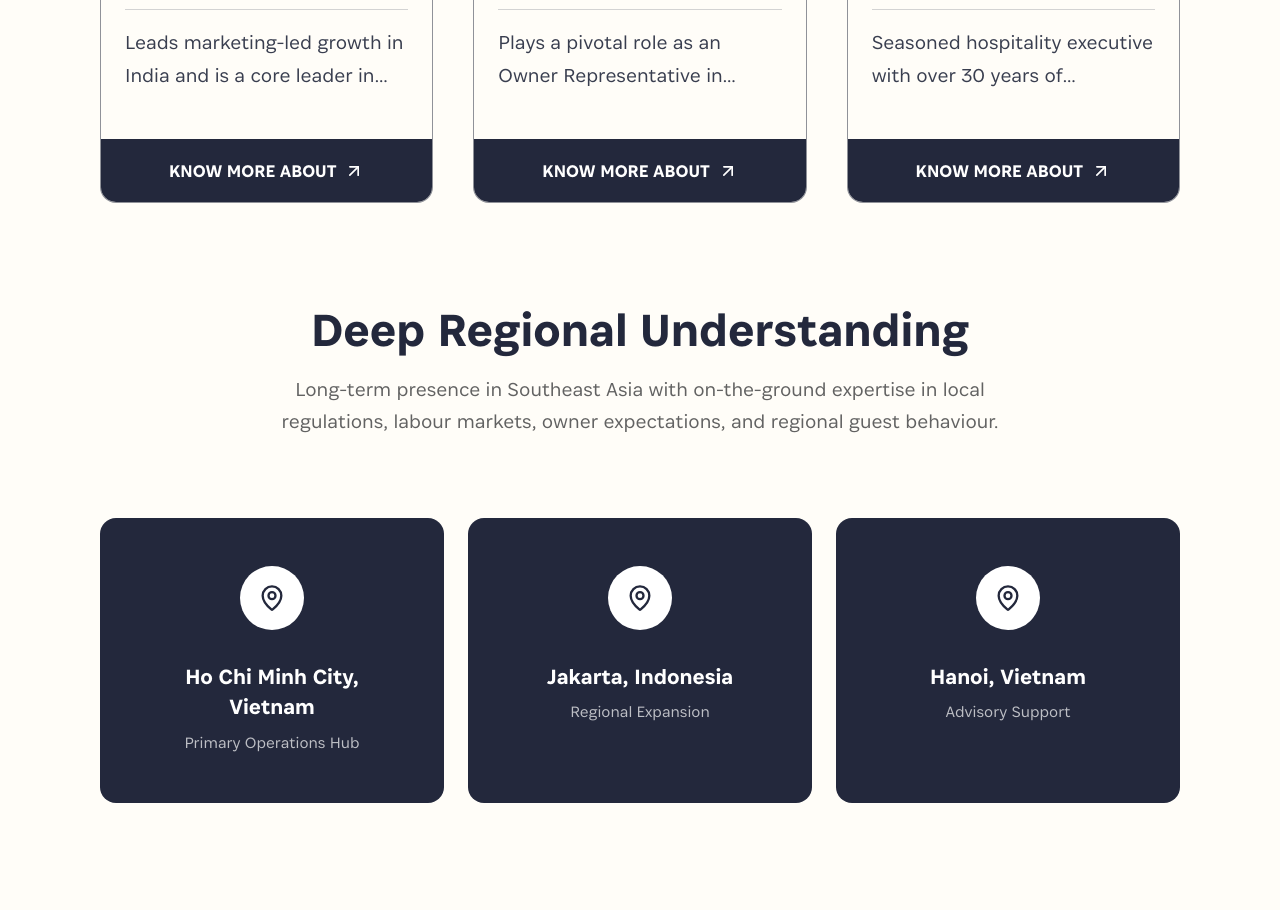
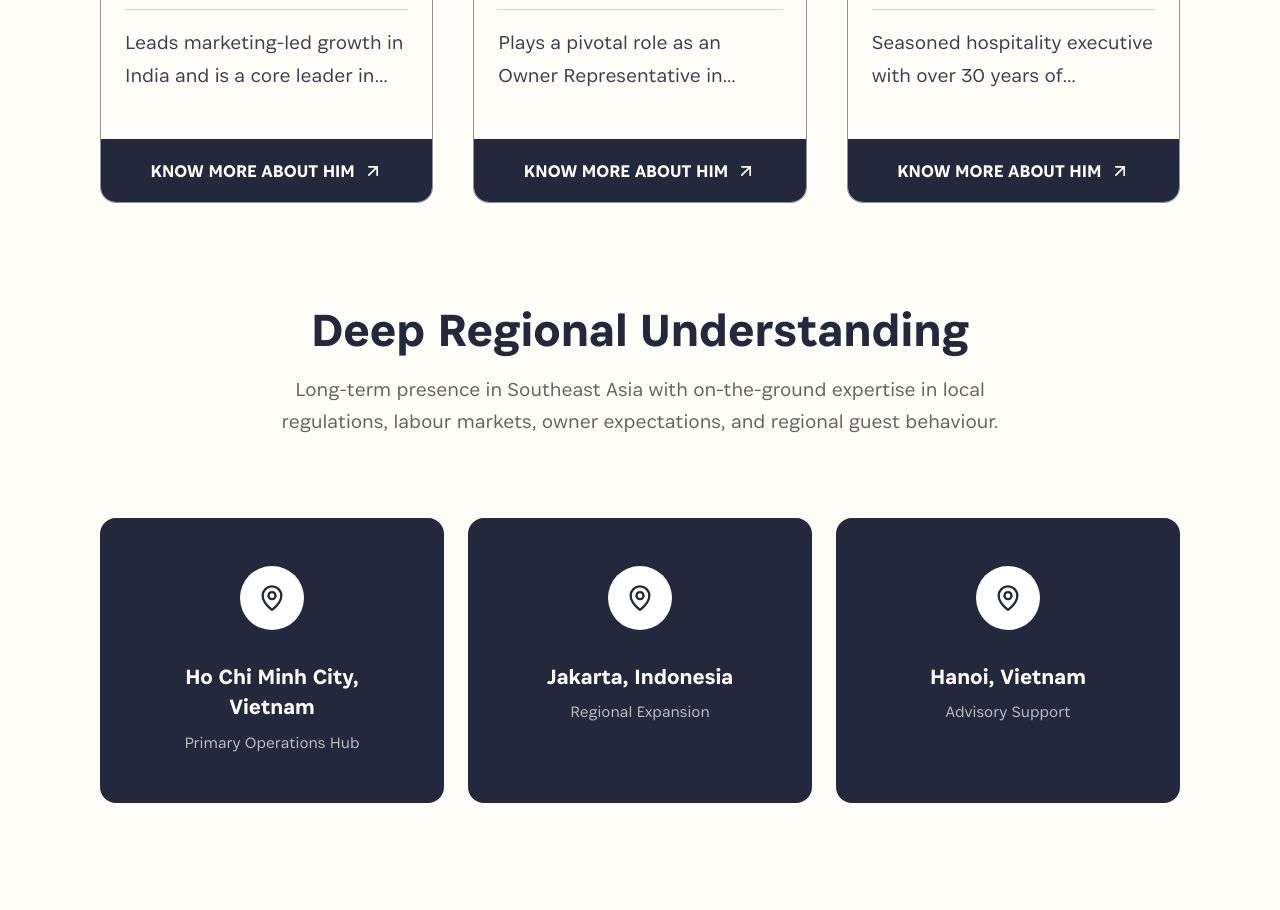
Before and after one commit to optimumhospitality/optimumhospitaity, a React (Vite) app: page /about in a window 1280 px wide. Shown: the part 2940-3850 px from the top of the page. Built offline with nearby package versions, Linux system fonts and the light colour scheme.

Commit message:
issue reovle

```diff
--- a/src/components/team/teamData.ts
+++ b/src/components/team/teamData.ts
@@ -22,6 +22,7 @@ export interface TeamMemberData {
   image: string;
   signatureImage: string;
   country: string;
+  gender:string;
 }
 
 export const teamMembersData: TeamMemberData[] = [
@@ -39,7 +40,8 @@ export const teamMembersData: TeamMemberData[] = [
     ],
     image: johnGardner,
     signatureImage: signature,
-    country: "VIETNAM"
+    country: "VIETNAM",
+    gender:"him"
   },
   {
     id: "khang-nguyen",
@@ -54,7 +56,8 @@ export const teamMembersData: TeamMemberData[] = [
     ],
     image: khangNguyen,
     signatureImage: signature,
-    country: "VIETNAM"
+    country: "VIETNAM",
+    gender:"him"
   },
   {
     id: "gaurav-rai",
@@ -69,7 +72,8 @@ export const teamMembersData: TeamMemberData[] = [
     ],
     image: gauravRai,
     signatureImage: signature,
-    country: "VIETNAM"
+    country: "VIETNAM",
+    gender:"him"
   },
   {
     id: "aye-mon",
@@ -84,7 +88,8 @@ export const teamMembersData: TeamMemberData[] = [
     ],
     image: ayeMon,
     signatureImage: signature,
-    country: "VIETNAM"
+    country: "VIETNAM",
+    gender:"her"
   },
   {
     id: "minh-nguyen",
@@ -99,7 +104,8 @@ export const teamMembersData: TeamMemberData[] = [
     ],
     image: minhNguyen,
     signatureImage: signature,
-    country: "VIETNAM"
+    country: "VIETNAM",
+    gender:"him"
   },
   {
     id: "lanny-tran",
@@ -114,7 +120,8 @@ export const teamMembersData: TeamMemberData[] = [
     ],
     image: lannyTran,
     signatureImage: signature,
-    country: "VIETNAM"
+    country: "VIETNAM",
+    gender:"her",
   },
   {
     id: "colm-hutchinson",
@@ -129,7 +136,8 @@ export const teamMembersData: TeamMemberData[] = [
     ],
     image: colmHutchinson,
     signatureImage: signature,
-    country: "VIETNAM"
+    country: "VIETNAM",
+    gender:"him"
   },
   {
     id: "tom-beirnaert",
@@ -144,7 +152,8 @@ export const teamMembersData: TeamMemberData[] = [
     ],
     image: tomBeirnaert,
     signatureImage: signature,
-    country: "VIETNAM"
+    country: "VIETNAM",
+    gender:"him"
   },
   {
     id: "nobert-vas",
@@ -159,7 +168,8 @@ export const teamMembersData: TeamMemberData[] = [
     ],
     image: nobertVas,
     signatureImage: signature,
-    country: "INDONESIA"
+    country: "INDONESIA",
+    gender:"him"
   },
   {
     id: "martin-nugroho",
@@ -174,7 +184,8 @@ export const teamMembersData: TeamMemberData[] = [
     ],
     image: martinNugroho,
     signatureImage: signature,
-    country: "INDONESIA"
+    country: "INDONESIA",
+    gender:'him'
   }
 ];
 
```
